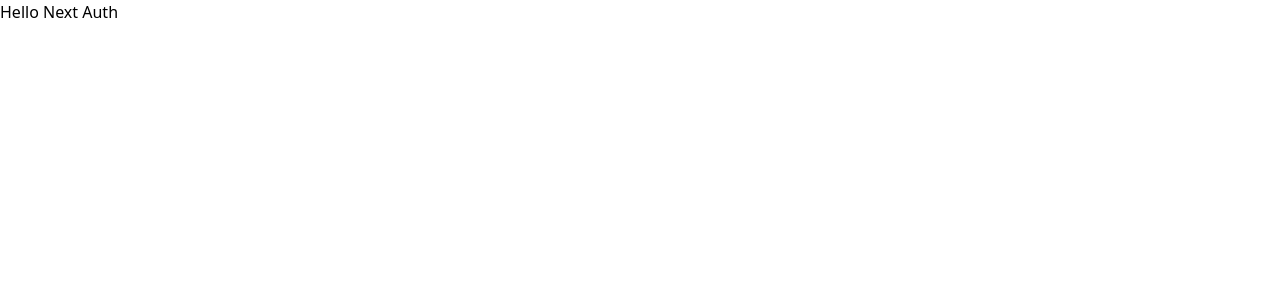
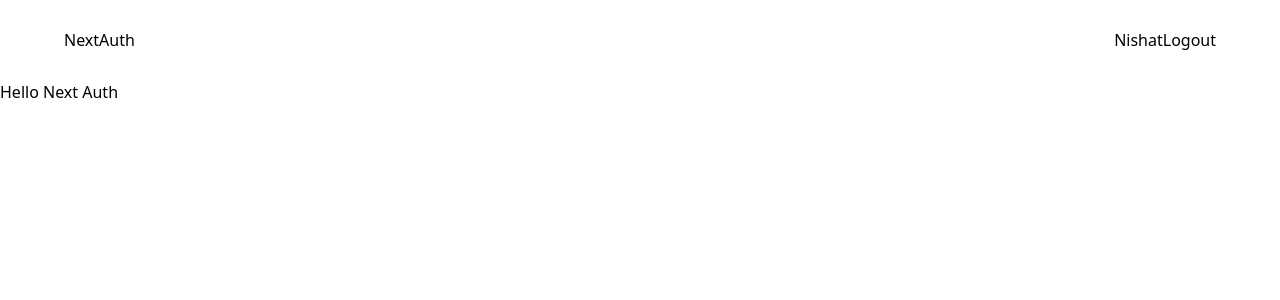
Before and after one commit to NishatFariza/next-auth-playground, a Next.js app: page / in a window 1280 px wide. Shown: the top 300 px of the page. Built offline with nearby package versions, Linux system fonts and the light colour scheme.

Commit message:
wip:navbar

```diff
--- a/src/components/Navbar.tsx
+++ b/src/components/Navbar.tsx
@@ -3,12 +3,12 @@ import React from "react";
 
 const Navbar = () => {
   return (
-    <div>
+    <div className=" max-w-6xl mx-auto flex justify-between items-center h-20">
       <Link href={`/`}>
         <a>NextAuth</a>
           </Link>
 
-          <nav>
+          <nav className="flex ">
               <p>Nishat</p>
               <button>Logout</button>
           </nav>
--- a/src/pages/_app.tsx
+++ b/src/pages/_app.tsx
@@ -1,8 +1,14 @@
-import '@/styles/globals.css'
-import type { AppProps } from 'next/app'
+import Navbar from "@/components/Navbar";
+import "@/styles/globals.css";
+import type { AppProps } from "next/app";
 
 function MyApp({ Component, pageProps }: AppProps) {
-  return <Component {...pageProps} />
+  return (
+    <div>
+      <Navbar />
+      <Component {...pageProps} />
+    </div>
+  );
 }
 
-export default MyApp
+export default MyApp;
--- a/tailwind.config.js
+++ b/tailwind.config.js
@@ -1,8 +1,8 @@
 /** @type {import('tailwindcss').Config} */
 module.exports = {
   content: [
-    "./pages/**/*.{js,ts,jsx,tsx}",
-    "./components/**/*.{js,ts,jsx,tsx}",
+    "./src/**/*.{js,ts,jsx,tsx}",
+
   ],
   theme: {
     extend: {},
```
